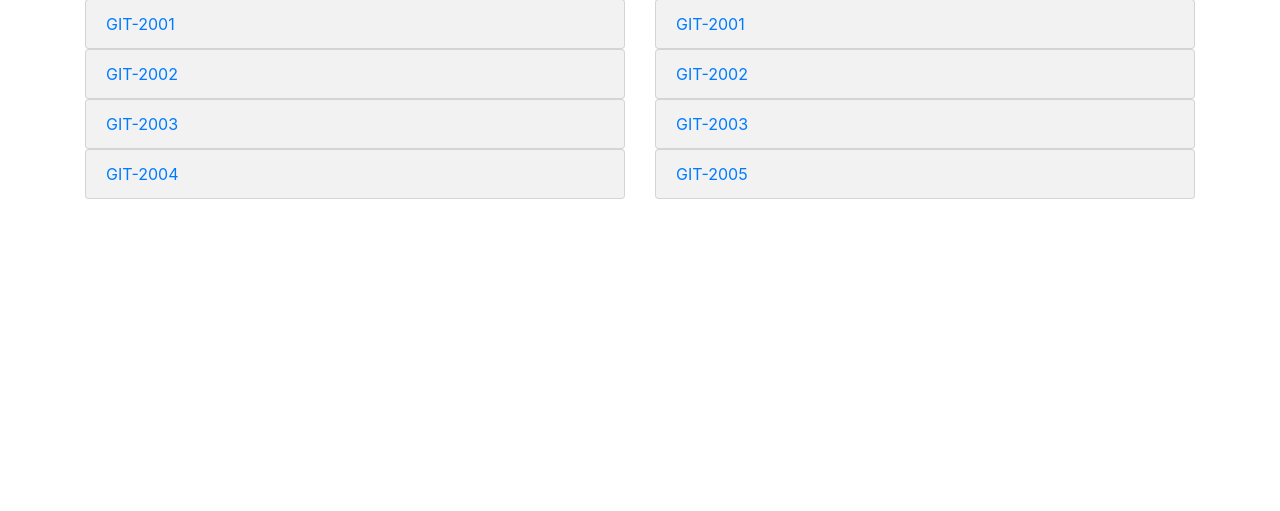
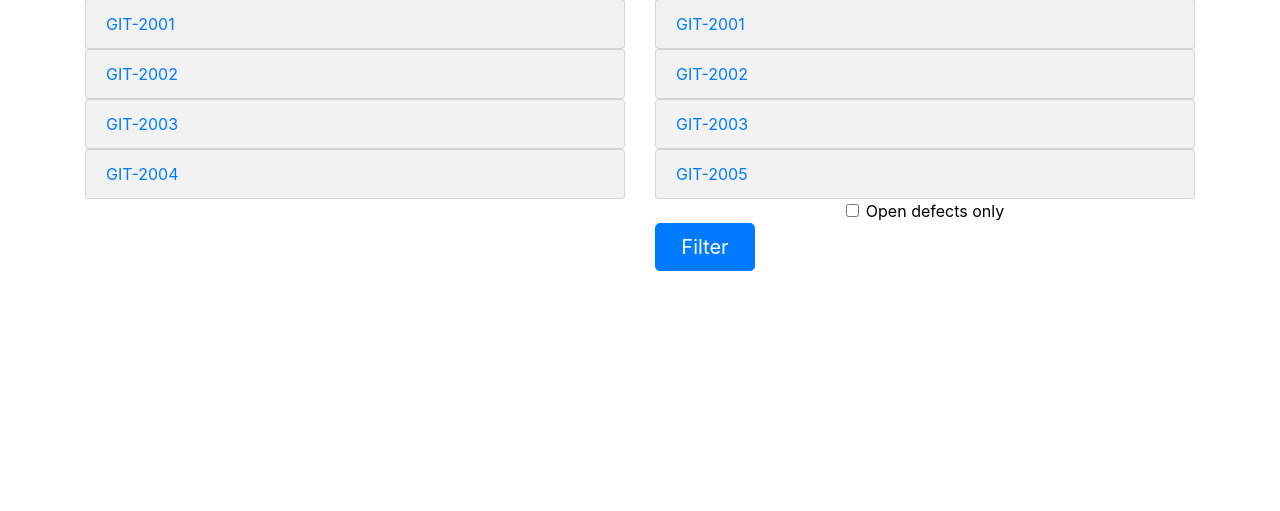
Before and after one commit to jwmeidinger/SMRS, a Django app: page /dashboard/project/1 in a window 1280 px wide. Shown: the part 229-740 px from the top of the page. Run offline with Django 3.2, Linux system fonts and the light colour scheme; a user stored in the database is signed in; data comes from the database, SQL or seed files in the repository; both versions use the stored data as it was after the commit; some libraries are stand-ins or nearby versions.

Commit message:
Added checkbox on project detail fixed typo on defect detail and review detail

```diff
--- a/SMRS/dashboard/templates/dashboard/defect_detail.html
+++ b/SMRS/dashboard/templates/dashboard/defect_detail.html
@@ -17,7 +17,7 @@
             <h3 class="h4">Date Opened</h3>
             <input type="text" name="dateOpened"  class="form-control" placeholder="Date Opened" required autofocus value = "{{form.initial.dateOpened|date:'Y-m-d' }}">
             <h3 class="h4">Date Closed</h3>
-            <input type="text" name="dateClosed"  class="form-control" placeholder="Date Closed" value = "{{form.initial.dateOpened|date:'Y-m-d' }}">
+            <input type="text" name="dateClosed"  class="form-control" placeholder="Date Closed" value = "{{form.initial.dateClosed|date:'Y-m-d' }}">
 
             {% for field in form %}
                 {% if field.name == "projectID" %}
--- a/SMRS/dashboard/templates/dashboard/project_detail.html
+++ b/SMRS/dashboard/templates/dashboard/project_detail.html
@@ -6,8 +6,8 @@
   <h1 class="h3 font-weight-normal text-center ">{{projectName}}</h1>
   <div class="row">
     <div class="col-sm-6">
+    <h3 class='mb-3 font-weight-normal display-6 text-center' >Project Reviews:</h3>
       {% if allReviews %}
-      <h3 class='mb-3 font-weight-normal display-6 text-center' >Project Reviews:</h3>
         {% for item in allReviews %}
           <ul class= 'list-group '>
             <a href="{% url 'dashboard:reviewDetail' item.pk %}" style="text-decoration: none;">
@@ -18,8 +18,17 @@
       {% endif %}
     </div>
     <div class="col-sm-6">
-        {% if allDefects %}
-        <h3 class='mb-3 font-weight-normal display-6 text-center' >Project Defects:</h3>
+        {% if openDefects %}
+        <h3 class='mb-3 font-weight-normal display-6 text-center' >Open Defects:</h3>
+            {% for item in openDefects %}
+              <ul class= 'list-group '>
+                <a href="{% url 'dashboard:defectDetail' item.pk %}" style="text-decoration: none;">
+                  <li class="list-group-item" >{{item}}</li>
+                </a>
+              </ul>
+            {% endfor %}
+          {% else %}
+          <h3 class='mb-3 font-weight-normal display-6 text-center' >Project Defects:</h3>
           {% for item in allDefects %}
             <ul class= 'list-group '>
               <a href="{% url 'dashboard:defectDetail' item.pk %}" style="text-decoration: none;">
@@ -28,6 +37,20 @@
             </ul>
           {% endfor %}
         {% endif %}
+        {% if openDefects or allDefects  %}
+        <form method="post">{% csrf_token %}
+          <div class="form-check text-center">
+            <input type="hidden" name="defectCheck" value="0"/>
+            <input class="form-check-input" type="checkbox" value="openDefect" name="defectCheck">
+            <label class="form-check-label" for="defectCheck">
+              Open defects only
+            </label>
+          </div>
+            <div style="width: 100px;" >
+              <button class="btn btn-lg btn-primary btn-block" type="submit">Filter</button>
+            </div>
+        </form>
+        {% endif %}
       </div>
   </div>
 </div>
--- a/SMRS/dashboard/templates/dashboard/review_detail.html
+++ b/SMRS/dashboard/templates/dashboard/review_detail.html
@@ -17,7 +17,7 @@
             <h3 class="h4">Date Opened</h3>
             <input type="text" name="dateOpened"  class="form-control" placeholder="Date Opened" required autofocus value = "{{form.initial.dateOpened|date:'Y-m-d' }}">
             <h3 class="h4">Date Closed</h3>
-            <input type="text" name="dateClosed"  class="form-control" placeholder="Date Closed" value = "{{form.initial.dateOpened|date:'Y-m-d' }}">
+            <input type="text" name="dateClosed"  class="form-control" placeholder="Date Closed" value = "{{form.initial.dateClosed|date:'Y-m-d' }}">
 
             {% for field in form %}
                 {% if field.name == "projectID" %}
@@ -53,11 +53,11 @@
                     <div class="alert alert-danger">
                         <strong> {{error|escape}} </strong>
                     </div>
-
                 {% endif %}
                 {%if success_message %}
                     <p style = "color: green; text-align: center"> {{success_message}}</p>
                 {% endif %}
+
                 <div><p></p></div>
             <button class="btn btn-lg btn-primary btn-block" type="submit">Save Changes</button>
                 <p class="info"> If you change anything be sure to update the source</p>
--- a/SMRS/dashboard/views.py
+++ b/SMRS/dashboard/views.py
@@ -47,7 +47,6 @@ def home_view(request):
 '''
 *** User's Team, members, and Projects
 '''
-## TODO: Need to Finish CSS
 def team_view(request):
     context= {}
     user = request.user
@@ -63,7 +62,6 @@ def team_view(request):
 '''
 *** User's Personally selected Projects
 '''
-## TODO: Need to Finish CSS
 def project_view(request):
     context= {}
     user = request.user
@@ -86,7 +84,7 @@ def project_view(request):
 '''
 *** User's Personally selected Projects
 '''
-## TODO: Need to Finish HTML and CSS
+## TODO: Need to add Graph and Table
 def projectDetail_view(request, pk):
     context= {}
     user = request.user
@@ -94,10 +92,14 @@ def projectDetail_view(request, pk):
         project_detail = get_object_or_404(Project, pk=pk)
         allDefects = Defect.objects.filter(projectID=project_detail)
         allReviews = Review.objects.filter(projectID=project_detail)
+        if request.POST:
+            if request.POST["defectCheck"] != "0":
+                openDefects = Defect.objects.filter(projectID=project_detail, dateClosed__isnull=True)
+                context['openDefects'] = openDefects
 
-        context['projectName'] = project_detail.name
         context['allDefects'] = allDefects
         context['allReviews'] = allReviews
+        context['projectName'] = project_detail.name
     return render(request, "dashboard/project_detail.html", context)
 
 '''
@@ -140,7 +142,6 @@ def projectDelFav_view(request, pk):
 '''
 *** User's Personally selected Projects
 '''
-## TODO: Need  ONLY Team Leader to be able to change items
 def defect_view(request, pk):
     context= {}
     user = request.user
@@ -148,6 +149,8 @@ def defect_view(request, pk):
         return redirect("acccount:login")
 
     currentDefect = Defect.objects.filter(pk = pk).first()
+    project = Project.objects.filter(pk = currentDefect.projectID.pk).first()
+
     if request.POST:
         form = DefectForm(request.POST, instance = currentDefect)
         if form.is_valid():
@@ -160,8 +163,11 @@ def defect_view(request, pk):
                 "severity"  : request.POST["severity"],
                 "url"       : request.POST["url"]
             }
-            form.save()
-            context["success_message"] = "Updated"
+            if project.productOwner == user or user.is_admin:
+                form.save()
+                context["success_message"] = "Updated"
+            else:
+                context["success_message"] = "Must be Product Owner or Admin"
     else:
         form = DefectForm(
              initial = {
@@ -180,7 +186,6 @@ def defect_view(request, pk):
 '''
 *** User's Personally selected Projects
 '''
-## TODO: Need ONLY Team Leader to be able to change items
 def review_view(request, pk):
     context= {}
     user = request.user
@@ -188,6 +193,7 @@ def review_view(request, pk):
         return redirect("acccount:login")
 
     currentReview = Review.objects.filter(pk = pk).first()
+    project = Project.objects.filter(pk = currentReview.projectID.pk).first()
 
     if request.POST:
         form = ReviewForm(request.POST)
@@ -201,8 +207,11 @@ def review_view(request, pk):
                 "severity"  : request.POST["severity"],
                 "url"       : request.POST["url"]
             }
-            form.save()
-            context["success_message"] = "Updated"
+            if project.productOwner == user or user.is_admin:
+                form.save()
+                context["success_message"] = "Updated"
+            else:
+                context["success_message"] = "Must be Product Owner or Admin"
     else:
         form = ReviewForm(
              initial = {
```
Also changed, not shown: SMRS/db.sqlite3.
